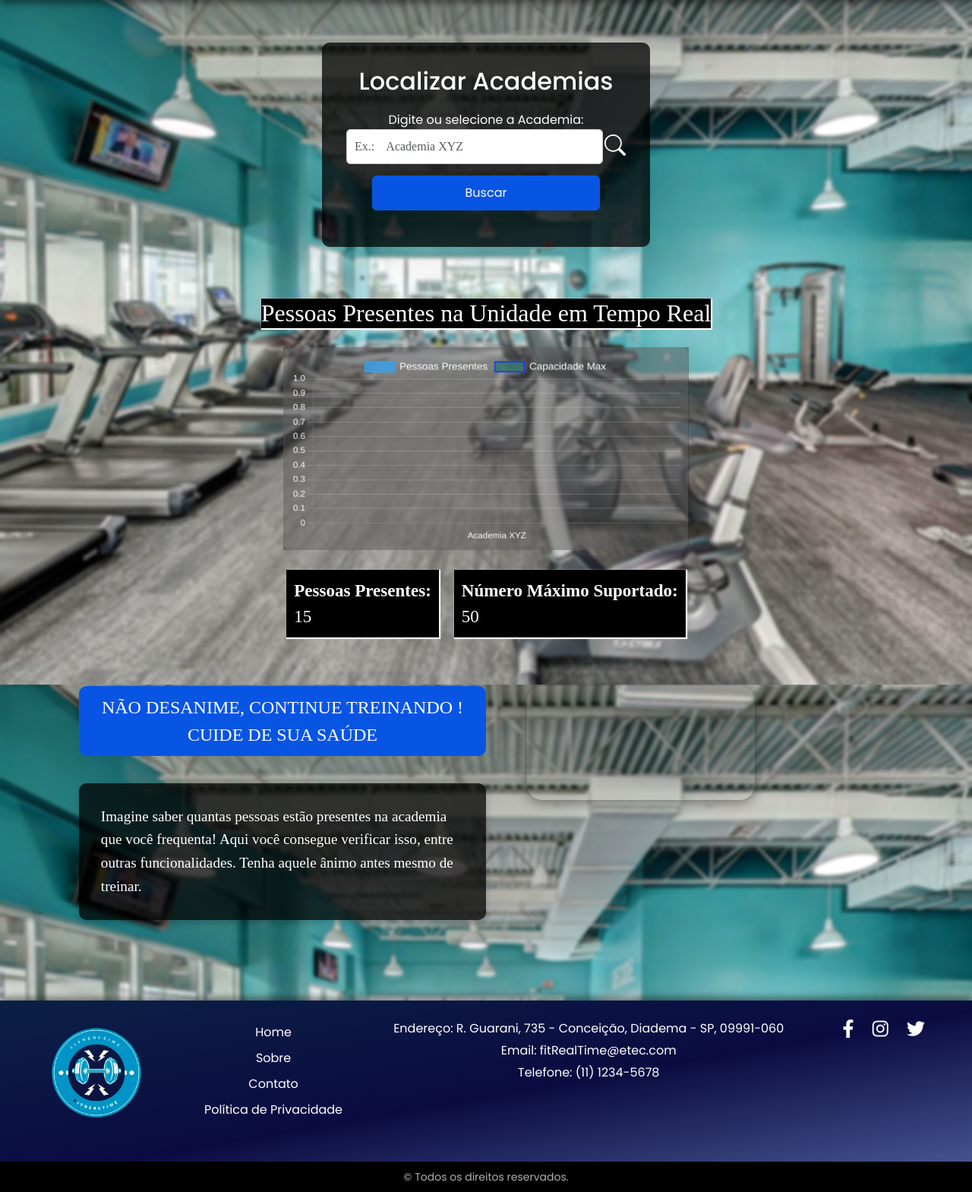
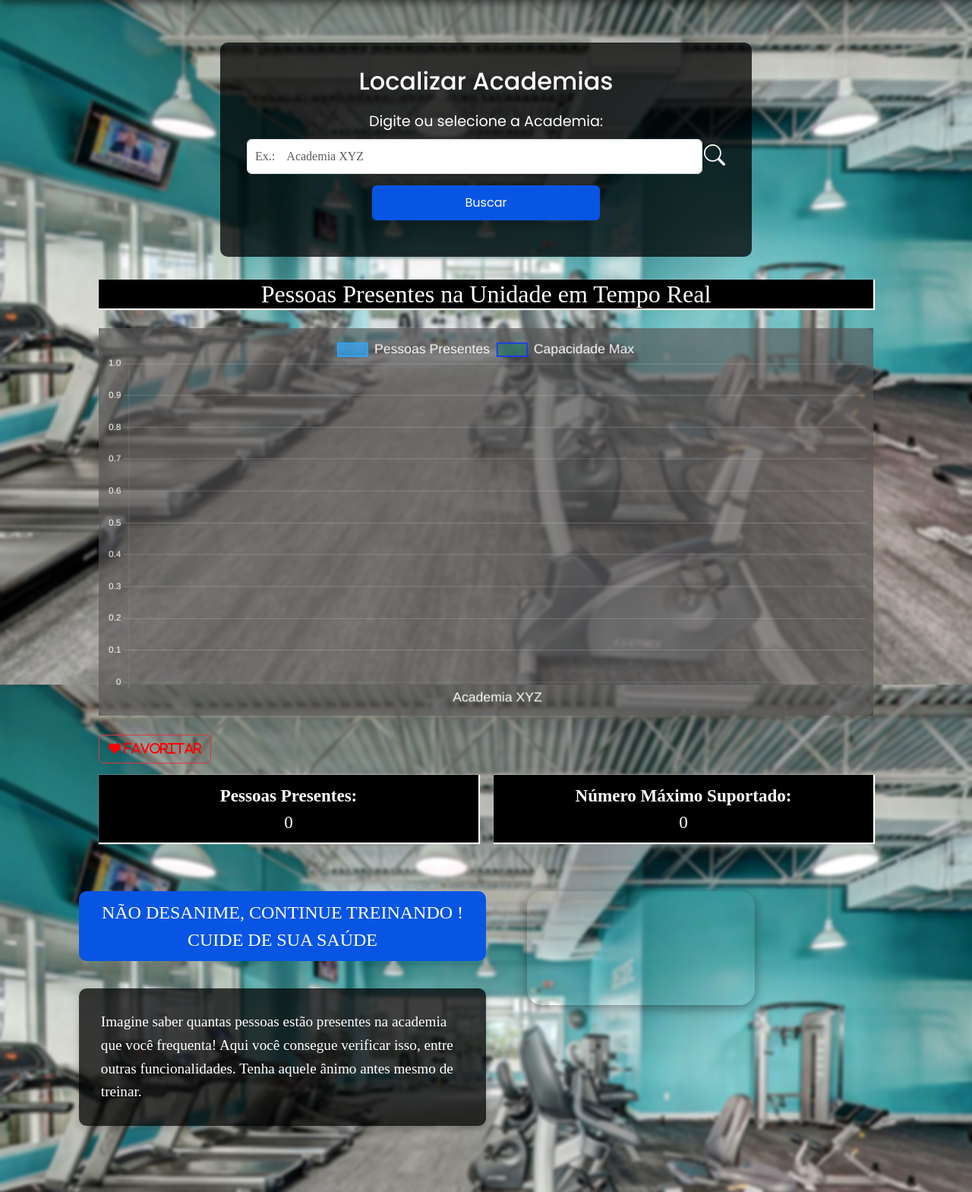
Before and after one commit to LucasQueirozdeLima/scriptTCC, a PHP site: page / in a window 1280 px wide. Shown: the part 72-1641 px from the top of the page at 76% size. Run offline with PHP 8.4, Linux system fonts and the light colour scheme; some libraries are stand-ins or nearby versions; grey boxes are pictures that could not be loaded.

Commit message:
respoonsividade de grafico e form_academias

```diff
--- a/estilizacao/css/styles.css
+++ b/estilizacao/css/styles.css
@@ -44,8 +44,17 @@ main {
     background-color: black;
     padding: 10px;
     box-shadow: 1px 1px 1px 1px;
+    width: auto;
+    text-align: center;
+}
+@media (min-width: 1200px) {
+    .info-item {
+        width: 500px;
+    }
+}
 
-}
+
+
 
 .info-presenca p {
     font-size: 1.2em;
@@ -90,11 +99,17 @@ main {
     border-radius: 10px;
     width: 100%;
     max-width: 800px;
-    margin-bottom: 3vw;
+    margin: 0 auto;
     color: #fff;
     text-align: center;
 }
 
+.form_academias .form-control {
+    font-size: 1rem;
+    padding: 10px 12px;
+    width: 100%; /* Responsivo */
+    box-sizing: border-box;
+}
 /* Título */
 .form_academias h2 {
     margin-bottom: 20px;
@@ -120,12 +135,25 @@ main {
     font-size: 1rem;
 }
 /* Estilo do input */
-.form-control {
-    width: 100%;
-    padding: 10px 35px 10px 10px;
-    font-size: 1rem;
-    border: 1px solid #ccc;
-    border-radius: 5px;
+
+
+@media (min-width: 1200px) {
+    .form_academias {
+        max-width: 800px;
+        width: 700px;
+    }
+
+    .form_academias .form-control {
+        font-size: 1.1rem;
+        padding: 12px 15px;
+        width: 600px;
+    }
+}
+
+.form_academias label {
+    font-size: 1.2rem; /* Aumente o tamanho da fonte da label */
+    margin-bottom: 8px; /* Adicione espaçamento abaixo da label */
+    display: inline-block;
 }
 
 .bi.bi-search {
@@ -214,6 +242,18 @@ main {
     #searchButton {
         width: 100%;
     }
+
+    .form_academias {
+        max-width: 90%;
+        padding: 15px;
+    }
+    .form_academias .form-control {
+        font-size: 1rem;
+        padding: 10px 12px;
+    }
+    .form_academias label {
+        font-size: 1rem;
+    }
 }
 
 
@@ -283,19 +323,28 @@ main {
 }
 /* Estilos gerais para o gráfico */
 .chart-container {
-    width: 90%;
-    max-width: 700px;
+    width: 100%;
+    max-width: 1200px;
     margin: 2vw auto;
-    background-color: rgba(58, 55, 55, 0.473);
+    background-color: rgba(58, 55, 55, 0.61);
 }
 
+#favoriteButton i {
+    color: red;
+  }
+
+  #favoriteButton:hover {
+    border-color: rgb(255, 255, 255);
+    color: darkred;
+    background-color: white;
+  }
 
 
 /* Tamanho específico para telas maiores */
 @media (min-width: 1024px) {
     #presencaChart {
         width: 1000px;
-        height: 500px;
+        height: 600px;
     }
 }
 
--- a/pages/index.php
+++ b/pages/index.php
@@ -14,7 +14,7 @@ require_once "../config/Dao.php"
             <h2>Localizar Academias</h2>
             <div class="input-group w-90">
                 <div class="form-group">
-                <label for="searchInput" >Digite ou selecione a Academia:</label>
+                    <label for="searchInput">Digite ou selecione a Academia:</label>
 
                     <div class="input-wrapper">
                         <input type="text" id="searchInput" class="form-control" placeholder="Ex.:    Academia XYZ " aria-label="Search" aria-describedby="search-icon">
@@ -36,19 +36,24 @@ require_once "../config/Dao.php"
         <h2 class="h2-person">Pessoas Presentes na Unidade em Tempo Real</h2>
         <div class="chart-container">
             <canvas id="presencaChart"></canvas>
+        </div>
 
-        </div>
+        <button id="favoriteButton" class="btn btn-outline-danger">
+  <i class="fas fa-heart"> FAVORITAR</i> <!-- Ícone de coração -->
+</button>
+
+
 
         <!-- Informações abaixo do gráfico -->
         <div class="info-presenca">
             <div class="info-item">
                 <p><strong>Pessoas Presentes:</strong>
-                <p id="pessoasPresentes">15</p>
+                <p id="pessoasPresentes">0</p>
                 </p>
             </div>
             <div class="info-item">
                 <p> <strong>Número Máximo Suportado:</strong>
-                <p id="maxPessoas"> 50 </p>
+                <p id="maxPessoas"> 0 </p>
                 </p>
             </div>
         </div>
@@ -96,7 +101,11 @@ require_once "../config/Dao.php"
                             color: 'rgba(255, 255, 255, 0.2)'
                         },
                         ticks: {
-                            color: '#ffffff'
+                            color: '#ffffff',
+                            font: {
+                                size: 18,
+
+                            }
                         }
                     }
                 },
@@ -105,7 +114,7 @@ require_once "../config/Dao.php"
                         labels: {
                             color: '#ffffff',
                             font: {
-                                size: 14
+                                size: 18
                             }
                         }
                     },
@@ -122,17 +131,37 @@ require_once "../config/Dao.php"
             db.collection('ACADEMIAS').doc(academiaId)
                 .onSnapshot(doc => {
                     if (doc.exists) {
-                        console.log("fazendo grafico");
                         const data = doc.data();
-                        presencaChart.data.datasets[0].data[0] = data.pessoaPresente;
-                        presencaChart.data.datasets[1].data[0] = data.maxPessoas;
+
+                        const pessoasPresentes = data.pessoaPresente;
+                        const maxPessoas = data.maxPessoas;
+                        const ocupacaoPercentual = (pessoasPresentes / maxPessoas) * 100;
+
+                        // Define a cor com base na ocupação
+                        let corGrafico;
+                        if (ocupacaoPercentual < 50) {
+                            corGrafico = 'rgba(0, 128, 0, 0.8)';
+                        } else if (ocupacaoPercentual < 80) {
+                            corGrafico = 'rgba(255, 255, 0, 0.8)';
+                        } else {
+                            corGrafico = 'rgba(255, 0, 0, 0.8)';
+                        }
+
+                        // Atualiza o gráfico com a nova cor e dados
+                        presencaChart.data.labels[0] = data.nome;
+                        presencaChart.data.datasets[0].data[0] = pessoasPresentes;
+                        presencaChart.data.datasets[1].data[0] = maxPessoas;
+                        presencaChart.data.datasets[0].backgroundColor = corGrafico;
                         presencaChart.update();
 
-                        document.getElementById('pessoasPresentes').innerText = data.pessoaPresente;
-                        document.getElementById('maxPessoas').innerText = data.maxPessoas;
+                        // Atualiza os valores de texto
+                        document.getElementById('pessoasPresentes').innerText = pessoasPresentes;
+                        document.getElementById('maxPessoas').innerText = maxPessoas;
                     }
-                })
+                });
         }
+
+
         // Referência para a coleção 'ACADEMIAS' no Firestore
         const academiasRef = db.collection("ACADEMIAS");
 
@@ -145,8 +174,8 @@ require_once "../config/Dao.php"
             // Adicionar as opções ao select
             academias.forEach(academia => {
                 const option = document.createElement('option');
-                option.value = academia.id; // O valor será o ID da academia
-                option.textContent = academia.nome; // O texto visível será o nome da academia
+                option.value = academia.id;
+                option.textContent = academia.nome;
                 selectElement.appendChild(option);
             });
         }
@@ -161,14 +190,14 @@ function searchAcademy(query) {
 
             // Filtrar academias no Firestore que contenham o nome correspondente à pesquisa
             academiasRef.where("nome", ">=", query)
-        .where("nome", "<=", query + '\uf8ff') // Isso faz a busca por prefixo
+                .where("nome", "<=", query + '\uf8ff')
                 .get()
                 .then(snapshot => {
                     const academias = snapshot.docs.map(doc => ({
                         id: doc.id,
                         nome: doc.data().nome,
                     }));
-            showSuggestions(academias); // Exibir as sugestões
+                    showSuggestions(academias);
                 })
                 .catch(error => {
                     console.error("Erro ao buscar academias: ", error);
@@ -178,17 +207,17 @@ function searchAcademy(query) {
         // Função para exibir sugestões na interface
         function showSuggestions(academias) {
             const suggestionsBox = document.getElementById('suggestions');
-    suggestionsBox.innerHTML = ''; // Limpa as sugestões anteriores
+            suggestionsBox.innerHTML = '';
 
             // Adiciona cada academia como uma opção na lista de sugestões
             academias.forEach(academia => {
                 const suggestionItem = document.createElement('div');
                 suggestionItem.textContent = academia.nome;
-        suggestionItem.dataset.id = academia.id; // Armazena o ID da academia para futura referência
+                suggestionItem.dataset.id = academia.id;
                 suggestionItem.addEventListener('click', () => {
                     document.getElementById('searchInput').value = academia.nome;
                     suggestionsBox.style.display = 'none';
-            updateGrafico(academia.id); // Atualiza o gráfico com a academia selecionada
+                    updateGrafico(academia.id);
                 });
                 suggestionsBox.appendChild(suggestionItem);
             });
@@ -213,15 +242,15 @@ document.addEventListener('click', (event) => {
 
         // Evento do botão de busca
         document.getElementById('searchButton').addEventListener('click', () => {
-    const selectedAcademy = document.getElementById('searchInput').value.trim().toLowerCase(); // Converte o input para minúsculas
+            const selectedAcademy = document.getElementById('searchInput').value.trim().toLowerCase();
 
             if (selectedAcademy) {
                 // Busca a academia no Firestore pelo nome em minúsculas
                 academiasRef.where("nomeLowercase", "==", selectedAcademy).get()
                     .then(snapshot => {
                         if (!snapshot.empty) {
-                    const academia = snapshot.docs[0]; // Obtém o primeiro documento encontrado
-                    updateGrafico(academia.id); // Atualiza o gráfico com o ID da academia
+                            const academia = snapshot.docs[0];
+                            updateGrafico(academia.id);
                         } else {
                             alert('Academia não encontrada. Verifique o nome e tente novamente.');
                         }
@@ -263,6 +292,31 @@ function searchAcademy(query) {
                 });
         }
 
+    // Evento do botão de favoritar
+    document.getElementById('favoriteButton').addEventListener('click', function() {
+        const selectedAcademy = document.getElementById('searchInput').value.trim();
+
+        if (selectedAcademy) {
+            // Envia o nome da academia para o PHP usando AJAX
+            fetch('favoritos.php', {
+                method: 'POST',
+                headers: { 'Content-Type': 'application/x-www-form-urlencoded' },
+                body: 'nomeAcademia=' + encodeURIComponent(selectedAcademy)
+            })
+            .then(response => response.json())
+            .then(data => {
+                if (data.success) {
+                    alert('Academia favoritada com sucesso!');
+                } else {
+                    alert('Erro ao favoritar a academia.');
+                }
+            })
+            .catch(error => console.error('Erro:', error));
+        } else {
+            alert('Por favor, selecione uma academia primeiro.');
+        }
+    });
+
 
 
     </script>
```
Lines whose indentation alone changed are shown as unchanged.
